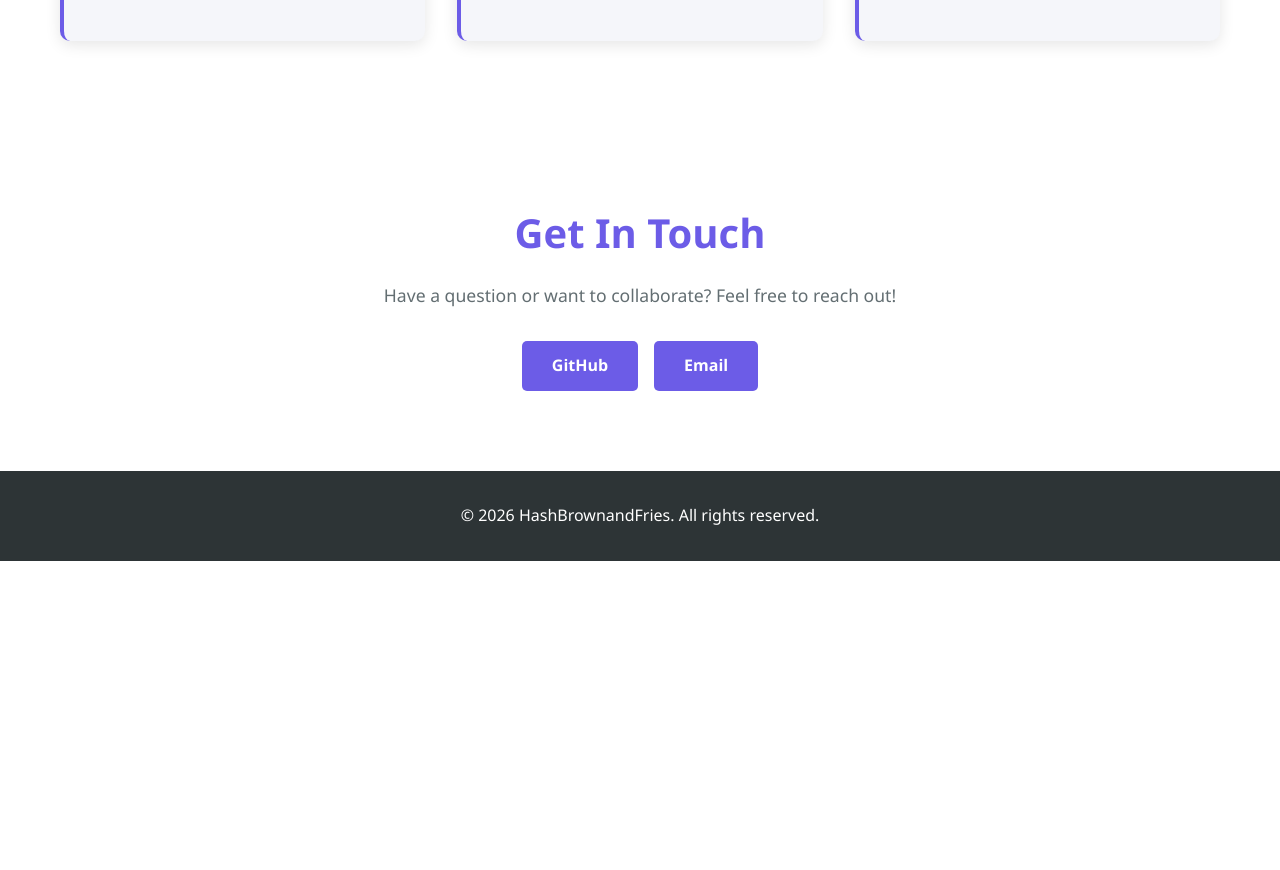
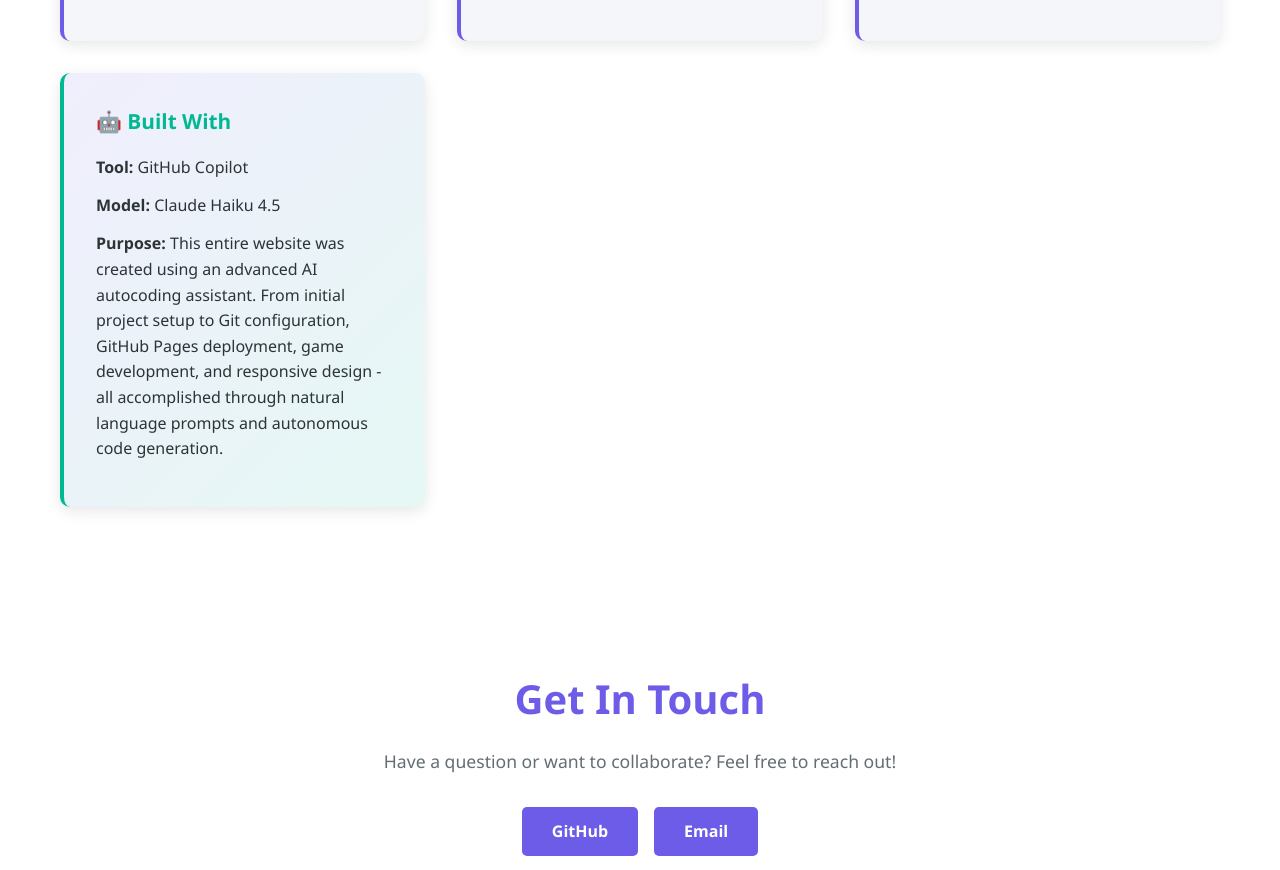
Before and after one commit to hashbrownsandfries/hashbrownsandfries.github.io, a plain HTML site: page index.html in a window 1280 px wide. Shown: the part 3032-3902 px from the top of the page. Before the commit the page ends 3593 px from the top, so only its background shows below. Drawn offline with Linux system fonts and the light colour scheme.

Commit message:
Add AI tool information to dev log

```diff
--- a/index.html
+++ b/index.html
@@ -117,6 +117,12 @@
                     <p><strong>Request:</strong> "collect all the prompts I have put here and give a short description on the results"</p>
                     <p><strong>Result:</strong> Created this development log to showcase the project's evolution and technical decisions.</p>
                 </div>
+                <div class="log-entry tool-info">
+                    <h3>🤖 Built With</h3>
+                    <p><strong>Tool:</strong> GitHub Copilot</p>
+                    <p><strong>Model:</strong> Claude Haiku 4.5</p>
+                    <p><strong>Purpose:</strong> This entire website was created using an advanced AI autocoding assistant. From initial project setup to Git configuration, GitHub Pages deployment, game development, and responsive design - all accomplished through natural language prompts and autonomous code generation.</p>
+                </div>
             </div>
         </div>
     </section>
--- a/style.css
+++ b/style.css
@@ -377,6 +377,15 @@ footer {
     font-weight: 600;
 }
 
+.log-entry.tool-info {
+    background: linear-gradient(135deg, rgba(108, 92, 231, 0.1) 0%, rgba(0, 184, 148, 0.1) 100%);
+    border-left-color: var(--secondary-color);
+}
+
+.log-entry.tool-info h3 {
+    color: var(--secondary-color);
+}
+
 /* Responsive */
 @media (max-width: 768px) {
     .nav-links {
```
